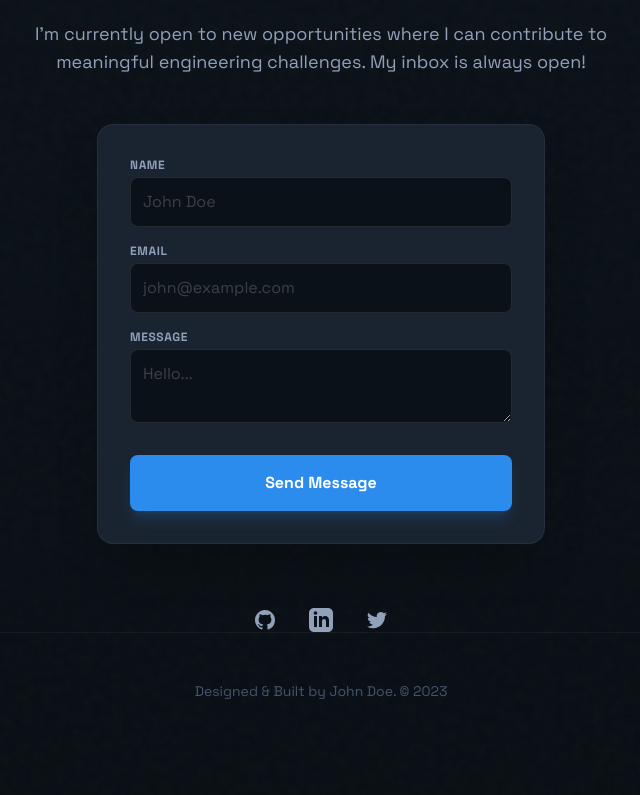
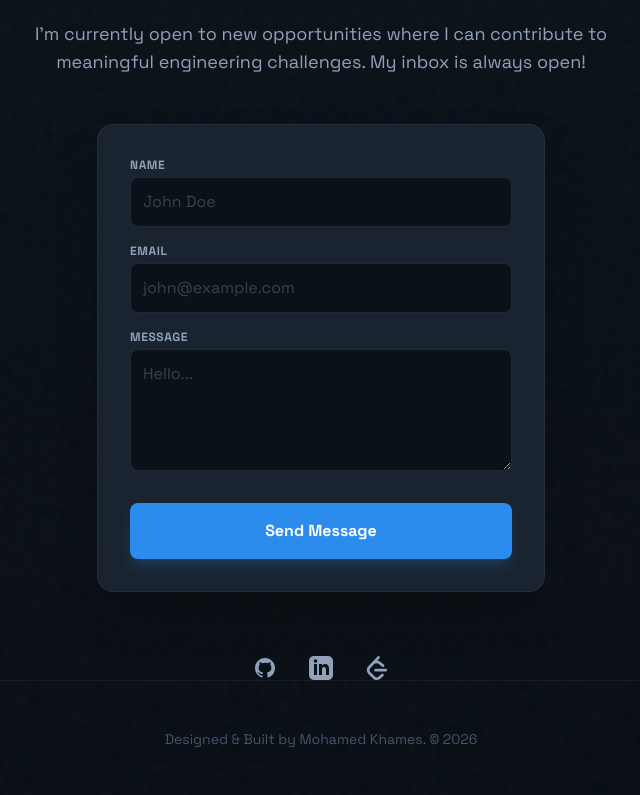
Before and after one commit to TmcTrevor/Portfolio, a React (Vite) app: page / in a window 1280 px wide. Shown: the part 7505-8300 px from the top of the page, without its empty margins (319-959 px from the left). Built offline with nearby package versions, Linux system fonts and the light colour scheme; no server answers.

Commit message:
adding emailjs to contact, adding necessary functionality to the contact, missing type updates for project schema, experience shema fixed

```diff
--- a/package.json
+++ b/package.json
@@ -14,6 +14,7 @@
     "build-storybook": "storybook build"
   },
   "dependencies": {
+    "@emailjs/browser": "^4.4.1",
     "@storybook/react-vite": "^9.1.9",
     "@tailwindcss/vite": "^4.0.6",
     "@tanstack/react-devtools": "^0.7.0",
--- a/src/components/contact.tsx
+++ b/src/components/contact.tsx
@@ -1,10 +1,49 @@
+import { useRef, useState } from 'react'
+import emailjs from '@emailjs/browser'
+
+const EMAILJS_SERVICE_ID = import.meta.env.VITE_EMAILJS_SERVICE_ID as string
+const EMAILJS_TEMPLATE_ID = import.meta.env.VITE_EMAILJS_TEMPLATE_ID as string
+const EMAILJS_PUBLIC_KEY = import.meta.env.VITE_EMAILJS_PUBLIC_KEY as string
+
 const Contact = () => {
+  const formRef = useRef<HTMLFormElement>(null)
+  const [loading, setLoading] = useState(false)
+  const [submitted, setSubmitted] = useState(false)
+  const [error, setError] = useState<string | null>(null)
+
+  async function handleSubmit(e: React.FormEvent) {
+    e.preventDefault()
+    if (!formRef.current) return
+
+    setLoading(true)
+    setError(null)
+
+    try {
+      await emailjs.sendForm(
+        EMAILJS_SERVICE_ID,
+        EMAILJS_TEMPLATE_ID,
+        formRef.current,
+        EMAILJS_PUBLIC_KEY,
+      )
+      setSubmitted(true)
+      formRef.current.reset()
+      setTimeout(() => setSubmitted(false), 5000)
+    } catch {
+      setError('Something went wrong. Please try again or email me directly.')
+    } finally {
+      setLoading(false)
+    }
+  }
+
+  const inputCls =
+    'bg-background-dark border border-white/10 rounded-lg p-3 text-white focus:outline-none focus:border-primary focus:ring-1 focus:ring-primary transition-all placeholder-white/20 disabled:opacity-50'
+
   return (
     <section className="py-32 mb-12 relative" id="contact">
       <div className="absolute inset-0 bg-linear-to-t from-black/20 to-transparent"></div>
       <div className="max-w-4xl mx-auto px-6 text-center relative z-10">
         <h2 className="text-primary text-base font-mono mb-4">
-          06. What's Next?
+          05. What's Next?
         </h2>
         <h3 className="text-4xl md:text-5xl font-bold text-white mb-6 tracking-tight">
           Let's Build Something Great
@@ -13,111 +52,135 @@ const Contact = () => {
           I'm currently open to new opportunities where I can contribute to
           meaningful engineering challenges. My inbox is always open!
         </p>
+
         <div className="max-w-md mx-auto bg-surface-lighter/80 backdrop-blur p-8 rounded-2xl border border-white/5 shadow-2xl">
-          <form className="flex flex-col gap-4 text-left">
+          {submitted && (
+            <div className="mb-6 px-4 py-3 rounded-lg bg-green-500/10 border border-green-500/30 text-green-400 text-sm font-medium flex items-center gap-2">
+              <span className="material-symbols-outlined text-base">check_circle</span>
+              Message sent! I'll get back to you soon.
+            </div>
+          )}
+
+          {error && (
+            <div className="mb-6 px-4 py-3 rounded-lg bg-red-500/10 border border-red-500/30 text-red-400 text-sm font-medium flex items-center gap-2">
+              <span className="material-symbols-outlined text-base">error</span>
+              {error}
+            </div>
+          )}
+
+          <form ref={formRef} className="flex flex-col gap-4 text-left" onSubmit={handleSubmit}>
             <div className="flex flex-col gap-1">
-              <label
-                className="text-xs uppercase tracking-wider font-bold text-slate-400"
-                htmlFor="name"
-              >
+              <label className="text-xs uppercase tracking-wider font-bold text-slate-400" htmlFor="name">
                 Name
               </label>
               <input
-                className="bg-background-dark border border-white/10 rounded-lg p-3 text-white focus:outline-none focus:border-primary focus:ring-1 focus:ring-primary transition-all placeholder-white/20"
+                className={inputCls}
+                disabled={loading}
                 id="name"
+                name="user_name"
                 placeholder="John Doe"
+                required
                 type="text"
               />
             </div>
+
             <div className="flex flex-col gap-1">
-              <label
-                className="text-xs uppercase tracking-wider font-bold text-slate-400"
-                htmlFor="email"
-              >
+              <label className="text-xs uppercase tracking-wider font-bold text-slate-400" htmlFor="email">
                 Email
               </label>
               <input
-                className="bg-background-dark border border-white/10 rounded-lg p-3 text-white focus:outline-none focus:border-primary focus:ring-1 focus:ring-primary transition-all placeholder-white/20"
+                className={inputCls}
+                disabled={loading}
                 id="email"
+                name="user_email"
                 placeholder="john@example.com"
+                required
                 type="email"
               />
             </div>
+
             <div className="flex flex-col gap-1">
-              <label
-                className="text-xs uppercase tracking-wider font-bold text-slate-400"
-                htmlFor="message"
-              >
+              <label className="text-xs uppercase tracking-wider font-bold text-slate-400" htmlFor="message">
                 Message
               </label>
               <textarea
-                className="bg-background-dark border border-white/10 rounded-lg p-3 text-white focus:outline-none focus:border-primary focus:ring-1 focus:ring-primary transition-all placeholder-white/20"
+                className={inputCls}
+                disabled={loading}
                 id="message"
+                name="message"
                 placeholder="Hello..."
-                // rows="4"
-              ></textarea>
+                required
+                rows={4}
+              />
             </div>
+
             <button
-              className="mt-4 w-full py-4 bg-primary hover:bg-blue-600 text-white font-bold rounded-lg transition-all shadow-lg shadow-primary/20"
-              type="button"
+              className="mt-4 w-full py-4 bg-primary hover:bg-blue-600 text-white font-bold rounded-lg transition-all shadow-lg shadow-primary/20 disabled:opacity-60 disabled:cursor-not-allowed flex items-center justify-center gap-2"
+              disabled={loading}
+              type="submit"
             >
-              Send Message
+              {loading ? (
+                <>
+                  <span className="material-symbols-outlined text-sm animate-spin">progress_activity</span>
+                  Sending...
+                </>
+              ) : (
+                'Send Message'
+              )}
             </button>
           </form>
         </div>
+
         <div className="flex justify-center gap-8 mt-16">
           <a
             className="text-slate-400 hover:text-primary hover:-translate-y-1 transition-all duration-300"
-            href="#"
+            href="https://github.com/mokhames"
+            target="_blank"
+            rel="noreferrer"
+            aria-label="GitHub"
           >
-            <svg
-              aria-hidden="true"
-              className="w-6 h-6"
-              fill="currentColor"
-              viewBox="0 0 24 24"
-            >
+            <svg aria-hidden="true" className="w-6 h-6" fill="currentColor" viewBox="0 0 24 24">
               <path
-                clip-rule="evenodd"
+                clipRule="evenodd"
                 d="M12 2C6.477 2 2 6.484 2 12.017c0 4.425 2.865 8.18 6.839 9.504.5.092.682-.217.682-.483 0-.237-.008-.868-.013-1.703-2.782.605-3.369-1.343-3.369-1.343-.454-1.158-1.11-1.466-1.11-1.466-.908-.62.069-.608.069-.608 1.003.07 1.531 1.032 1.531 1.032.892 1.53 2.341 1.088 2.91.832.092-.647.35-1.088.636-1.338-2.22-.253-4.555-1.113-4.555-4.951 0-1.093.39-1.988 1.029-2.688-.103-.253-.446-1.272.098-2.65 0 0 .84-.27 2.75 1.026A9.564 9.564 0 0112 6.844c.85.004 1.705.115 2.504.337 1.909-1.296 2.747-1.027 2.747-1.027.546 1.379.202 2.398.1 2.651.64.7 1.028 1.595 1.028 2.688 0 3.848-2.339 4.695-4.566 4.943.359.309.678.92.678 1.855 0 1.338-.012 2.419-.012 2.747 0 .268.18.58.688.482A10.019 10.019 0 0022 12.017C22 6.484 17.522 2 12 2z"
-                fill-rule="evenodd"
-              ></path>
+                fillRule="evenodd"
+              />
             </svg>
           </a>
+
           <a
             className="text-slate-400 hover:text-primary hover:-translate-y-1 transition-all duration-300"
-            href="#"
+            href="https://linkedin.com/in/mokhames"
+            target="_blank"
+            rel="noreferrer"
+            aria-label="LinkedIn"
           >
-            <svg
-              aria-hidden="true"
-              className="w-6 h-6"
-              fill="currentColor"
-              viewBox="0 0 24 24"
-            >
+            <svg aria-hidden="true" className="w-6 h-6" fill="currentColor" viewBox="0 0 24 24">
               <path
-                clip-rule="evenodd"
+                clipRule="evenodd"
                 d="M19 0h-14c-2.761 0-5 2.239-5 5v14c0 2.761 2.239 5 5 5h14c2.762 0 5-2.239 5-5v-14c0-2.761-2.238-5-5-5zm-11 19h-3v-11h3v11zm-1.5-12.268c-.966 0-1.75-.79-1.75-1.764s.784-1.764 1.75-1.764 1.75.79 1.75 1.764-.783 1.764-1.75 1.764zm13.5 12.268h-3v-5.604c0-3.368-4-3.113-4 0v5.604h-3v-11h3v1.765c1.396-2.586 7-2.777 7 2.476v6.759z"
-                fill-rule="evenodd"
-              ></path>
+                fillRule="evenodd"
+              />
             </svg>
           </a>
+
           <a
             className="text-slate-400 hover:text-primary hover:-translate-y-1 transition-all duration-300"
-            href="#"
+            href="https://leetcode.com/mokhames"
+            target="_blank"
+            rel="noreferrer"
+            aria-label="LeetCode"
           >
-            <svg
-              aria-hidden="true"
-              className="w-6 h-6"
-              fill="currentColor"
-              viewBox="0 0 24 24"
-            >
-              <path d="M8.29 20.251c7.547 0 11.675-6.253 11.675-11.675 0-.178 0-.355-.012-.53A8.348 8.348 0 0022 5.92a8.19 8.19 0 01-2.357.646 4.118 4.118 0 001.804-2.27 8.224 8.224 0 01-2.605.996 4.107 4.107 0 00-6.993 3.743 11.65 11.65 0 01-8.457-4.287 4.106 4.106 0 001.27 5.477A4.072 4.072 0 012.8 9.713v.052a4.105 4.105 0 003.292 4.022 4.095 4.095 0 01-1.853.07 4.108 4.108 0 003.834 2.85A8.233 8.233 0 012 18.407a11.616 11.616 0 006.29 1.84"></path>
+            <svg aria-hidden="true" className="w-6 h-6" fill="currentColor" viewBox="0 0 24 24">
+              <path d="M13.483 0a1.374 1.374 0 0 0-.961.438L7.116 6.226l-3.854 4.126a5.266 5.266 0 0 0-1.209 2.104 5.35 5.35 0 0 0-.125.513 5.527 5.527 0 0 0 .062 2.362 5.83 5.83 0 0 0 .349 1.017 5.938 5.938 0 0 0 1.271 1.818l4.277 4.193.039.038c2.248 2.165 5.852 2.133 8.063-.074l2.396-2.392c.54-.54.54-1.414.003-1.955a1.378 1.378 0 0 0-1.951-.003l-2.396 2.392a3.021 3.021 0 0 1-4.205.038l-.02-.019-4.276-4.193c-.652-.64-.972-1.469-.948-2.263a2.68 2.68 0 0 1 .066-.523 2.545 2.545 0 0 1 .619-1.164L9.13 8.114c1.058-1.134 3.204-1.27 4.43-.278l3.501 2.831c.593.48 1.461.387 1.94-.207a1.384 1.384 0 0 0-.207-1.943l-3.5-2.831c-.8-.647-1.766-1.045-2.774-1.202l2.015-2.158A1.384 1.384 0 0 0 13.483 0zm-2.866 12.815a1.38 1.38 0 0 0-1.38 1.382 1.38 1.38 0 0 0 1.38 1.382H20.79a1.38 1.38 0 0 0 1.38-1.382 1.38 1.38 0 0 0-1.38-1.382z" />
             </svg>
           </a>
         </div>
       </div>
+
       <div className="text-center pb-8 pt-12 border-t border-white/5 mx-auto max-w-7xl px-6 relative z-10">
         <p className="text-slate-600 text-sm">
-          Designed &amp; Built by John Doe. © 2023
+          Designed &amp; Built by Mohamed Khames. &copy; 2026
         </p>
       </div>
     </section>
--- a/src/tools/types/Experience.ts
+++ b/src/tools/types/Experience.ts
@@ -1,4 +1,4 @@
-export type RoleType = 'Full-time' | 'Internship' | 'Part-time'
+export type RoleType = 'Full-time' | 'Internship' | 'Part-time' | 'Freelance'
 
 export type BulletGroup = {
   icon: string // material-symbols-outlined
--- a/src/tools/types/project.ts
+++ b/src/tools/types/project.ts
@@ -6,19 +6,21 @@ type ProjectLink = {
 type Project = {
   id: string
   type: 'featured' | 'compact'
+  status?: 'completed' | 'in-progress'
   title: string
-  subtitleTag: string // e.g. "Analytics Platform"
-  role: string // e.g. "Lead Frontend Engineer"
-  highlight: string // italic line e.g. "Event-Driven Architecture"
+  subtitleTag: string
+  role?: string
+  highlight: string
   description: string
-  image: {
+  image?: {
     src: string
     alt: string
   }
   tech: string[]
+  bullets?: string[]
   cta: {
     label: string
-    onClickHref?: string // keep as href for now (later can become route)
+    onClickHref?: string
   }
   links?: ProjectLink[]
 }
```
Also changed, not shown: 1 other file (tests, documents, lock files or other folders).
